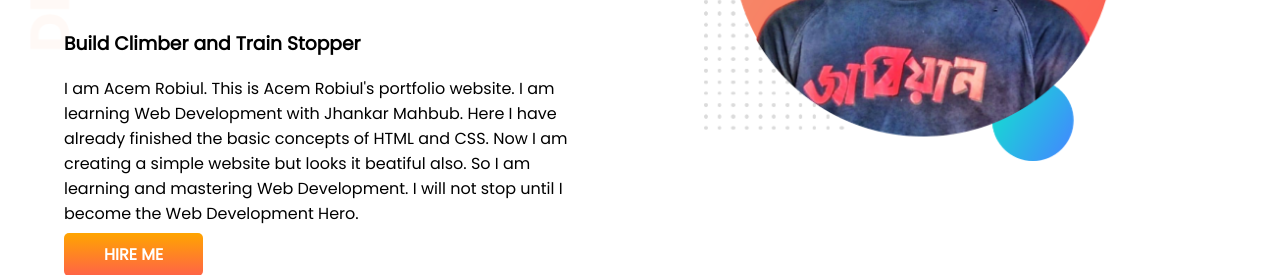
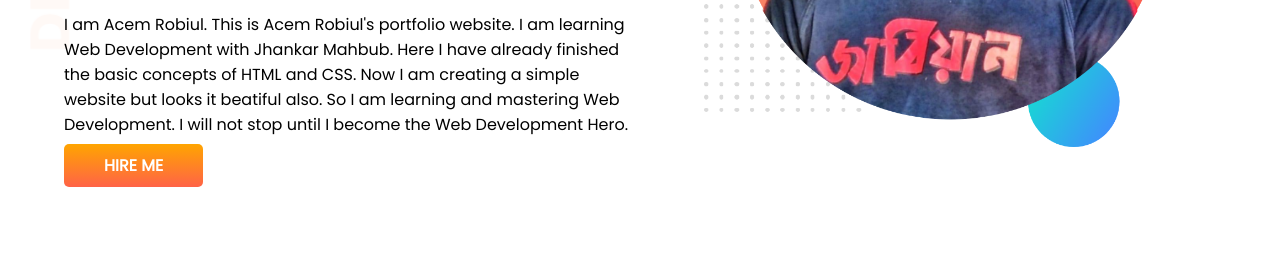
Before and after one commit to Robiul46/developer-portfolio, a plain HTML site: page index.html in a window 1280 px wide. Shown: the part 310-585 px from the top of the page. Drawn offline with Linux system fonts and the light colour scheme.

Commit message:
foot washed

```diff
--- a/style.css
+++ b/style.css
@@ -17,7 +17,7 @@ h1{
 }
 .half-width{
     width: 50%;
-    padding: 5%;
+    padding-left: 5%;
 
 }
 .half-width img{
```
